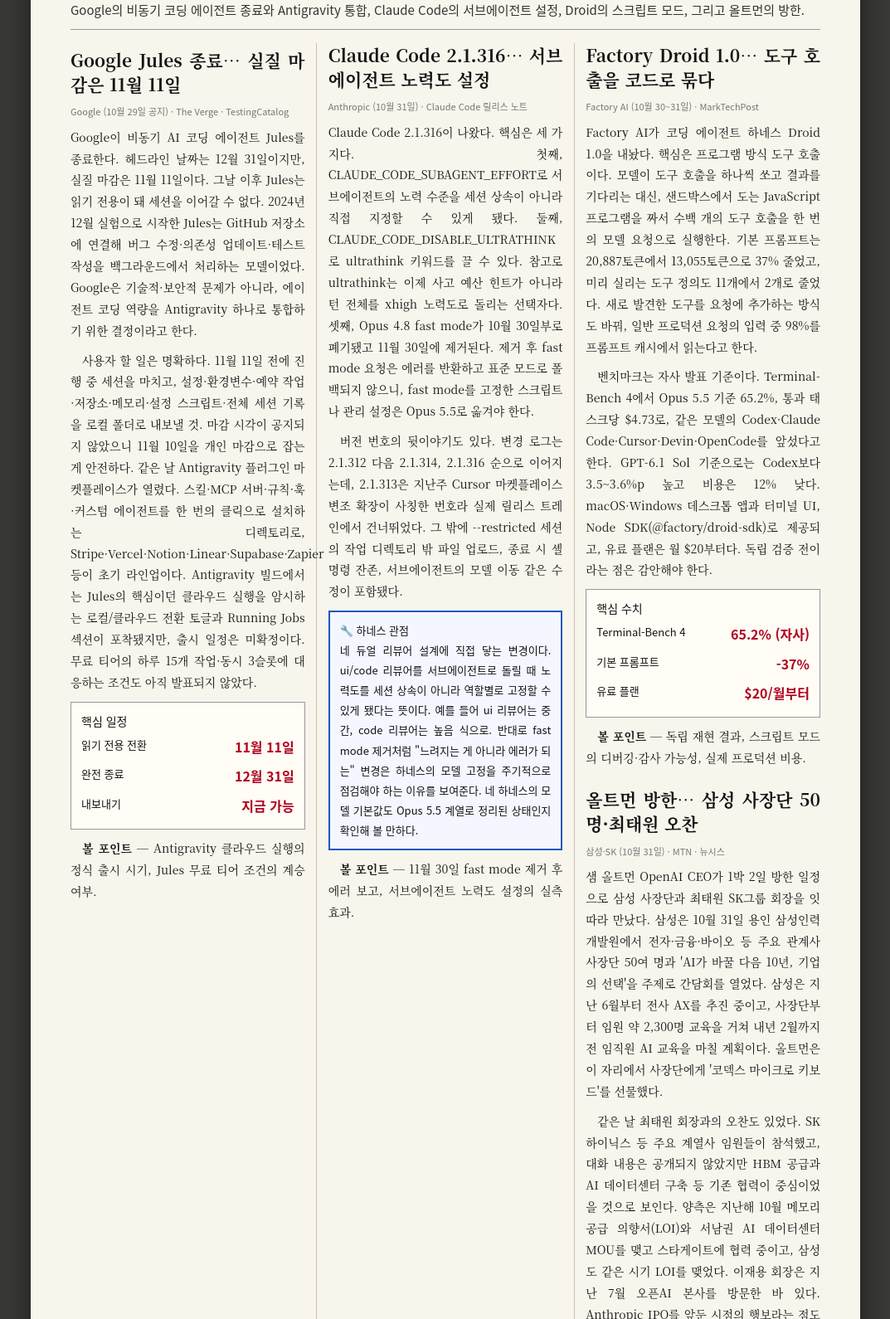
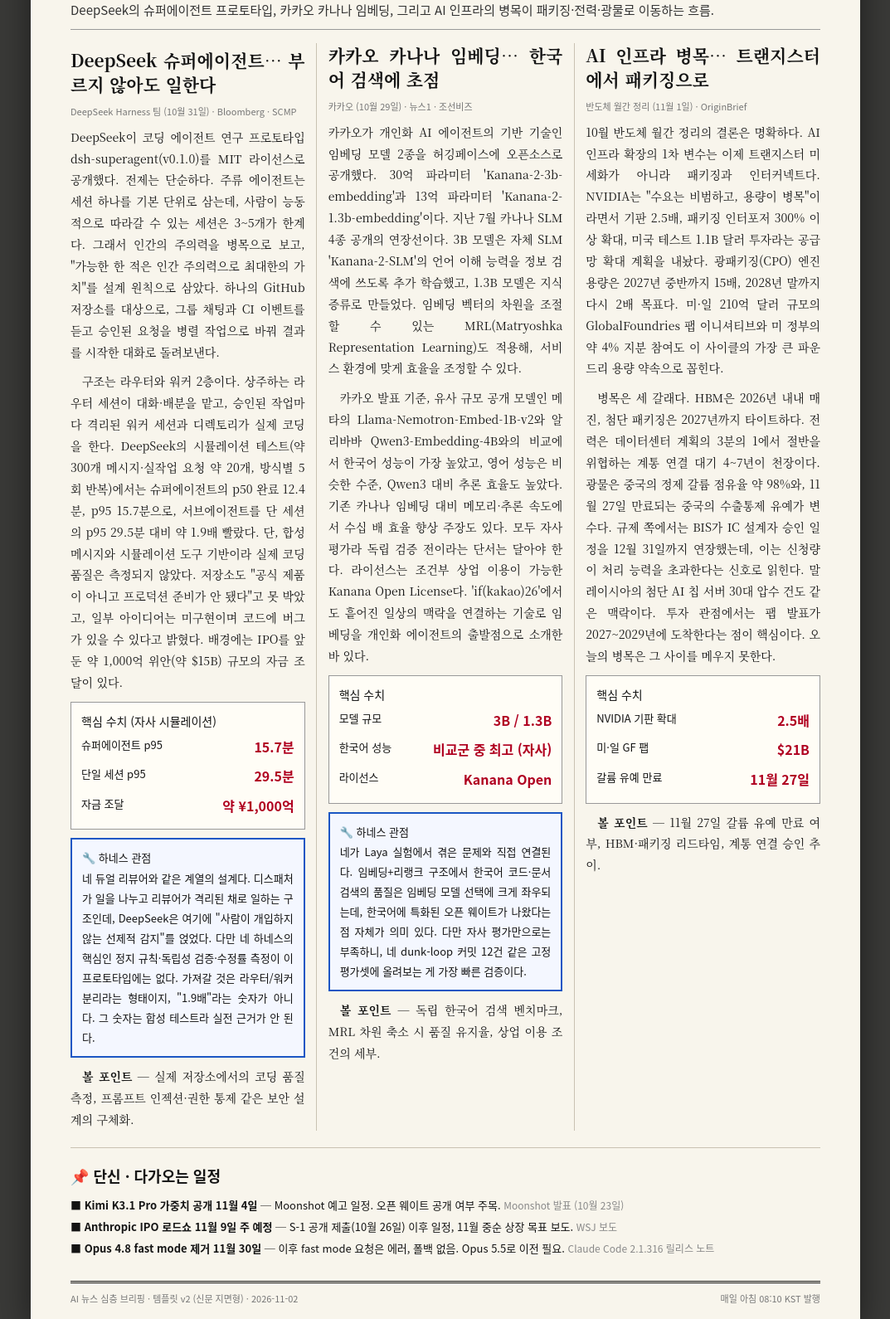
Before and after one commit to dustfactory/ai-news-briefing, a plain HTML site: page index.html in a window 1280 px wide. Shown: the part 342-1932 px from the top of the page at 83% size, without its empty margins (103-1176 px from the left). Drawn offline with Linux system fonts and the light colour scheme.

Commit message:
2026-11-02 briefing

```diff
--- a/index.html
+++ b/index.html
@@ -3,7 +3,7 @@
 <head>
 <meta charset="UTF-8">
 <meta name="viewport" content="width=device-width, initial-scale=1.0">
-<title>AI 뉴스 심층 브리핑 — 2026년 11월 1일</title>
+<title>AI 뉴스 심층 브리핑 — 2026년 11월 2일</title>
 <style>
 * { margin: 0; padding: 0; box-sizing: border-box;}
 body { background: #3a3a38; font-family: 'Noto Serif CJK KR', 'Batang', serif;}
@@ -56,72 +56,67 @@
 <h1>AI 뉴스 <span class="red">심층 브리핑</span></h1>
 <div class="sub">DEEP DIVE · DAILY</div>
 <div class="rule-double"></div>
-<div class="dateline"><span>2026년 11월 1일 일요일</span><span>독자 · 소프트웨어 개발자 김도유</span><span>불확실한 수치는 '확인 필요'로 표시</span></div>
+<div class="dateline"><span>2026년 11월 2일 월요일</span><span>독자 · 소프트웨어 개발자 김도유</span><span>불확실한 수치는 '확인 필요'로 표시</span></div>
 </div>
 
 <div class="front">
 <div class="lead-kicker">사 설 대 신 · 오 늘 의 1 면 톱</div>
-<div class="lead-head">Jules는 11월 11일에 멈춘다</div>
-<div class="lead-deck">Google의 비동기 코딩 에이전트 종료와 Antigravity 통합, Claude Code의 서브에이전트 설정, Droid의 스크립트 모드, 그리고 올트먼의 방한.</div>
+<div class="lead-head">에이전트의 병목은 이제 사람의 주의력이다</div>
+<div class="lead-deck">DeepSeek의 슈퍼에이전트 프로토타입, 카카오 카나나 임베딩, 그리고 AI 인프라의 병목이 패키징·전력·광물로 이동하는 흐름.</div>
 
 <div class="cols3">
 
 <div class="story">
 <div class="seclabel"></div>
-<div class="storyhead">Google Jules 종료… 실질 마감은 11월 11일</div>
-<div class="byline">Google (10월 29일 공지) · The Verge · TestingCatalog</div>
-<p class="noindent">Google이 비동기 AI 코딩 에이전트 Jules를 종료한다. 헤드라인 날짜는 12월 31일이지만, 실질 마감은 11월 11일이다. 그날 이후 Jules는 읽기 전용이 돼 세션을 이어갈 수 없다. 2024년 12월 실험으로 시작한 Jules는 GitHub 저장소에 연결해 버그 수정·의존성 업데이트·테스트 작성을 백그라운드에서 처리하는 모델이었다. Google은 기술적·보안적 문제가 아니라, 에이전트 코딩 역량을 Antigravity 하나로 통합하기 위한 결정이라고 한다.</p>
-<p>사용자 할 일은 명확하다. 11월 11일 전에 진행 중 세션을 마치고, 설정·환경변수·예약 작업·저장소·메모리·설정 스크립트·전체 세션 기록을 로컬 폴더로 내보낼 것. 마감 시각이 공지되지 않았으니 11월 10일을 개인 마감으로 잡는 게 안전하다. 같은 날 Antigravity 플러그인 마켓플레이스가 열렸다. 스킬·MCP 서버·규칙·훅·커스텀 에이전트를 한 번의 클릭으로 설치하는 디렉토리로, Stripe·Vercel·Notion·Linear·Supabase·Zapier 등이 초기 라인업이다. Antigravity 빌드에서는 Jules의 핵심이던 클라우드 실행을 암시하는 로컬/클라우드 전환 토글과 Running Jobs 섹션이 포착됐지만, 출시 일정은 미확정이다. 무료 티어의 하루 15개 작업·동시 3슬롯에 대응하는 조건도 아직 발표되지 않았다.</p>
+<div class="storyhead">DeepSeek 슈퍼에이전트… 부르지 않아도 일한다</div>
+<div class="byline">DeepSeek Harness 팀 (10월 31일) · Bloomberg · SCMP</div>
+<p class="noindent">DeepSeek이 코딩 에이전트 연구 프로토타입 dsh-superagent(v0.1.0)를 MIT 라이선스로 공개했다. 전제는 단순하다. 주류 에이전트는 세션 하나를 기본 단위로 삼는데, 사람이 능동적으로 따라갈 수 있는 세션은 3~5개가 한계다. 그래서 인간의 주의력을 병목으로 보고, "가능한 한 적은 인간 주의력으로 최대한의 가치"를 설계 원칙으로 삼았다. 하나의 GitHub 저장소를 대상으로, 그룹 채팅과 CI 이벤트를 듣고 승인된 요청을 병렬 작업으로 바꿔 결과를 시작한 대화로 돌려보낸다.</p>
+<p>구조는 라우터와 워커 2층이다. 상주하는 라우터 세션이 대화·배분을 맡고, 승인된 작업마다 격리된 워커 세션과 디렉토리가 실제 코딩을 한다. DeepSeek의 시뮬레이션 테스트(약 300개 메시지·실작업 요청 약 20개, 방식별 5회 반복)에서는 슈퍼에이전트의 p50 완료 12.4분, p95 15.7분으로, 서브에이전트를 단 세션의 p95 29.5분 대비 약 1.9배 빨랐다. 단, 합성 메시지와 시뮬레이션 도구 기반이라 실제 코딩 품질은 측정되지 않았다. 저장소도 "공식 제품이 아니고 프로덕션 준비가 안 됐다"고 못 박았고, 일부 아이디어는 미구현이며 코드에 버그가 있을 수 있다고 밝혔다. 배경에는 IPO를 앞둔 약 1,000억 위안(약 $15B) 규모의 자금 조달이 있다.</p>
 <div class="figbox">
-<div class="t">핵심 일정</div>
-<div class="figrow"><span>읽기 전용 전환</span><b>11월 11일</b></div>
-<div class="figrow"><span>완전 종료</span><b>12월 31일</b></div>
-<div class="figrow"><span>내보내기</span><b>지금 가능</b></div>
+<div class="t">핵심 수치 (자사 시뮬레이션)</div>
+<div class="figrow"><span>슈퍼에이전트 p95</span><b>15.7분</b></div>
+<div class="figrow"><span>단일 세션 p95</span><b>29.5분</b></div>
+<div class="figrow"><span>자금 조달</span><b>약 ¥1,000억</b></div>
 </div>
-<p><b>볼 포인트</b> ─ Antigravity 클라우드 실행의 정식 출시 시기, Jules 무료 티어 조건의 계승 여부.</p>
+<div class="harnessbox">
+<div class="t">🔧 하네스 관점</div>
+네 듀얼 리뷰어와 같은 계열의 설계다. 디스패처가 일을 나누고 리뷰어가 격리된 채로 일하는 구조인데, DeepSeek은 여기에 "사람이 개입하지 않는 선제적 감지"를 얹었다. 다만 네 하네스의 핵심인 정지 규칙·독립성 검증·수정률 측정이 이 프로토타입에는 없다. 가져갈 것은 라우터/워커 분리라는 형태이지, "1.9배"라는 숫자가 아니다. 그 숫자는 합성 테스트라 실전 근거가 안 된다.
+</div>
+<p><b>볼 포인트</b> ─ 실제 저장소에서의 코딩 품질 측정, 프롬프트 인젝션·권한 통제 같은 보안 설계의 구체화.</p>
 </div>
 
 <div class="story">
 <div class="seclabel"></div>
-<div class="storyhead">Claude Code 2.1.316… 서브에이전트 노력도 설정</div>
-<div class="byline">Anthropic (10월 31일) · Claude Code 릴리스 노트</div>
-<p class="noindent">Claude Code 2.1.316이 나왔다. 핵심은 세 가지다. 첫째, CLAUDE_CODE_SUBAGENT_EFFORT로 서브에이전트의 노력 수준을 세션 상속이 아니라 직접 지정할 수 있게 됐다. 둘째, CLAUDE_CODE_DISABLE_ULTRATHINK로 ultrathink 키워드를 끌 수 있다. 참고로 ultrathink는 이제 사고 예산 힌트가 아니라 턴 전체를 xhigh 노력도로 돌리는 선택자다. 셋째, Opus 4.8 fast mode가 10월 30일부로 폐기됐고 11월 30일에 제거된다. 제거 후 fast mode 요청은 에러를 반환하고 표준 모드로 폴백되지 않으니, fast mode를 고정한 스크립트나 관리 설정은 Opus 5.5로 옮겨야 한다.</p>
-<p>버전 번호의 뒷이야기도 있다. 변경 로그는 2.1.312 다음 2.1.314, 2.1.316 순으로 이어지는데, 2.1.313은 지난주 Cursor 마켓플레이스 변조 확장이 사칭한 번호라 실제 릴리스 트레인에서 건너뛰었다. 그 밖에 --restricted 세션의 작업 디렉토리 밖 파일 업로드, 종료 시 셸 명령 잔존, 서브에이전트의 모델 이동 같은 수정이 포함됐다.</p>
+<div class="storyhead">카카오 카나나 임베딩… 한국어 검색에 초점</div>
+<div class="byline">카카오 (10월 29일) · 뉴스1 · 조선비즈</div>
+<p class="noindent">카카오가 개인화 AI 에이전트의 기반 기술인 임베딩 모델 2종을 허깅페이스에 오픈소스로 공개했다. 30억 파라미터 'Kanana-2-3b-embedding'과 13억 파라미터 'Kanana-2-1.3b-embedding'이다. 지난 7월 카나나 SLM 4종 공개의 연장선이다. 3B 모델은 자체 SLM 'Kanana-2-SLM'의 언어 이해 능력을 정보 검색에 쓰도록 추가 학습했고, 1.3B 모델은 지식 증류로 만들었다. 임베딩 벡터의 차원을 조절할 수 있는 MRL(Matryoshka Representation Learning)도 적용해, 서비스 환경에 맞게 효율을 조정할 수 있다.</p>
+<p>카카오 발표 기준, 유사 규모 공개 모델인 메타의 Llama-Nemotron-Embed-1B-v2와 알리바바 Qwen3-Embedding-4B와의 비교에서 한국어 성능이 가장 높았고, 영어 성능은 비슷한 수준, Qwen3 대비 추론 효율도 높았다. 기존 카나나 임베딩 대비 메모리·추론 속도에서 수십 배 효율 향상 주장도 있다. 모두 자사 평가라 독립 검증 전이라는 단서는 달아야 한다. 라이선스는 조건부 상업 이용이 가능한 Kanana Open License다. 'if(kakao)26'에서도 흩어진 일상의 맥락을 연결하는 기술로 임베딩을 개인화 에이전트의 출발점으로 소개한 바 있다.</p>
+<div class="figbox">
+<div class="t">핵심 수치</div>
+<div class="figrow"><span>모델 규모</span><b>3B / 1.3B</b></div>
+<div class="figrow"><span>한국어 성능</span><b>비교군 중 최고 (자사)</b></div>
+<div class="figrow"><span>라이선스</span><b>Kanana Open</b></div>
+</div>
 <div class="harnessbox">
 <div class="t">🔧 하네스 관점</div>
-네 듀얼 리뷰어 설계에 직접 닿는 변경이다. ui/code 리뷰어를 서브에이전트로 돌릴 때 노력도를 세션 상속이 아니라 역할별로 고정할 수 있게 됐다는 뜻이다. 예를 들어 ui 리뷰어는 중간, code 리뷰어는 높음 식으로. 반대로 fast mode 제거처럼 "느려지는 게 아니라 에러가 되는" 변경은 하네스의 모델 고정을 주기적으로 점검해야 하는 이유를 보여준다. 네 하네스의 모델 기본값도 Opus 5.5 계열로 정리된 상태인지 확인해 볼 만하다.
+네가 Laya 실험에서 겪은 문제와 직접 연결된다. 임베딩+리랭크 구조에서 한국어 코드·문서 검색의 품질은 임베딩 모델 선택에 크게 좌우되는데, 한국어에 특화된 오픈 웨이트가 나왔다는 점 자체가 의미 있다. 다만 자사 평가만으로는 부족하니, 네 dunk-loop 커밋 12건 같은 고정 평가셋에 올려보는 게 가장 빠른 검증이다.
 </div>
-<p><b>볼 포인트</b> ─ 11월 30일 fast mode 제거 후 에러 보고, 서브에이전트 노력도 설정의 실측 효과.</p>
+<p><b>볼 포인트</b> ─ 독립 한국어 검색 벤치마크, MRL 차원 축소 시 품질 유지율, 상업 이용 조건의 세부.</p>
 </div>
 
 <div class="story">
 <div class="seclabel"></div>
-<div class="storyhead">Factory Droid 1.0… 도구 호출을 코드로 묶다</div>
-<div class="byline">Factory AI (10월 30~31일) · MarkTechPost</div>
-<p class="noindent">Factory AI가 코딩 에이전트 하네스 Droid 1.0을 내놨다. 핵심은 프로그램 방식 도구 호출이다. 모델이 도구 호출을 하나씩 쏘고 결과를 기다리는 대신, 샌드박스에서 도는 JavaScript 프로그램을 짜서 수백 개의 도구 호출을 한 번의 모델 요청으로 실행한다. 기본 프롬프트는 20,887토큰에서 13,055토큰으로 37% 줄었고, 미리 실리는 도구 정의도 11개에서 2개로 줄었다. 새로 발견한 도구를 요청에 추가하는 방식도 바꿔, 일반 프로덕션 요청의 입력 중 98%를 프롬프트 캐시에서 읽는다고 한다.</p>
-<p>벤치마크는 자사 발표 기준이다. Terminal-Bench 4에서 Opus 5.5 기준 65.2%, 통과 태스크당 $4.73로, 같은 모델의 Codex·Claude Code·Cursor·Devin·OpenCode를 앞섰다고 한다. GPT-6.1 Sol 기준으로는 Codex보다 3.5~3.6%p 높고 비용은 12% 낮다. macOS·Windows 데스크톱 앱과 터미널 UI, Node SDK(@factory/droid-sdk)로 제공되고, 유료 플랜은 월 $20부터다. 독립 검증 전이라는 점은 감안해야 한다.</p>
+<div class="storyhead">AI 인프라 병목… 트랜지스터에서 패키징으로</div>
+<div class="byline">반도체 월간 정리 (11월 1일) · OriginBrief</div>
+<p class="noindent">10월 반도체 월간 정리의 결론은 명확하다. AI 인프라 확장의 1차 변수는 이제 트랜지스터 미세화가 아니라 패키징과 인터커넥트다. NVIDIA는 "수요는 비범하고, 용량이 병목"이라면서 기판 2.5배, 패키징 인터포저 300% 이상 확대, 미국 테스트 1.1B 달러 투자라는 공급망 확대 계획을 내놨다. 광패키징(CPO) 엔진 용량은 2027년 중반까지 15배, 2028년 말까지 다시 2배 목표다. 미·일 210억 달러 규모의 GlobalFoundries 팹 이니셔티브와 미 정부의 약 4% 지분 참여도 이 사이클의 가장 큰 파운드리 용량 약속으로 꼽힌다.</p>
+<p>병목은 세 갈래다. HBM은 2026년 내내 매진, 첨단 패키징은 2027년까지 타이트하다. 전력은 데이터센터 계획의 3분의 1에서 절반을 위협하는 계통 연결 대기 4~7년이 천장이다. 광물은 중국의 정제 갈륨 점유율 약 98%와, 11월 27일 만료되는 중국의 수출통제 유예가 변수다. 규제 쪽에서는 BIS가 IC 설계자 승인 일정을 12월 31일까지 연장했는데, 이는 신청량이 처리 능력을 초과한다는 신호로 읽힌다. 말레이시아의 첨단 AI 칩 서버 30대 압수 건도 같은 맥락이다. 투자 관점에서는 팹 발표가 2027~2029년에 도착한다는 점이 핵심이다. 오늘의 병목은 그 사이를 메우지 못한다.</p>
 <div class="figbox">
 <div class="t">핵심 수치</div>
-<div class="figrow"><span>Terminal-Bench 4</span><b>65.2% (자사)</b></div>
-<div class="figrow"><span>기본 프롬프트</span><b>-37%</b></div>
-<div class="figrow"><span>유료 플랜</span><b>$20/월부터</b></div>
+<div class="figrow"><span>NVIDIA 기판 확대</span><b>2.5배</b></div>
+<div class="figrow"><span>미·일 GF 팹</span><b>$21B</b></div>
+<div class="figrow"><span>갈륨 유예 만료</span><b>11월 27일</b></div>
 </div>
-<p><b>볼 포인트</b> ─ 독립 재현 결과, 스크립트 모드의 디버깅·감사 가능성, 실제 프로덕션 비용.</p>
-</div>
-
-<div class="story">
-<div class="seclabel"></div>
-<div class="storyhead">올트먼 방한… 삼성 사장단 50명·최태원 오찬</div>
-<div class="byline">삼성·SK (10월 31일) · MTN · 뉴시스</div>
-<p class="noindent">샘 올트먼 OpenAI CEO가 1박 2일 방한 일정으로 삼성 사장단과 최태원 SK그룹 회장을 잇따라 만났다. 삼성은 10월 31일 용인 삼성인력개발원에서 전자·금융·바이오 등 주요 관계사 사장단 50여 명과 'AI가 바꿀 다음 10년, 기업의 선택'을 주제로 간담회를 열었다. 삼성은 지난 6월부터 전사 AX를 추진 중이고, 사장단부터 임원 약 2,300명 교육을 거쳐 내년 2월까지 전 임직원 AI 교육을 마칠 계획이다. 올트먼은 이 자리에서 사장단에게 '코덱스 마이크로 키보드'를 선물했다.</p>
-<p>같은 날 최태원 회장과의 오찬도 있었다. SK하이닉스 등 주요 계열사 임원들이 참석했고, 대화 내용은 공개되지 않았지만 HBM 공급과 AI 데이터센터 구축 등 기존 협력이 중심이었을 것으로 보인다. 양측은 지난해 10월 메모리 공급 의향서(LOI)와 서남권 AI 데이터센터 MOU를 맺고 스타게이트에 협력 중이고, 삼성도 같은 시기 LOI를 맺었다. 이재용 회장은 지난 7월 오픈AI 본사를 방문한 바 있다. Anthropic IPO를 앞둔 시점의 행보라는 점도 맥락이다.</p>
-<div class="figbox">
-<div class="t">핵심 수치</div>
-<div class="figrow"><span>삼성 간담회 참석</span><b>사장단 50여 명</b></div>
-<div class="figrow"><span>삼성 임원 교육</span><b>약 2,300명</b></div>
-<div class="figrow"><span>전 임직원 교육 완료</span><b>2027년 2월 목표</b></div>
-</div>
-<p><b>볼 포인트</b> ─ LOI·MOU의 구체 사업화 발표 여부, 스타게이트 관련 국내 수주 소식.</p>
+<p><b>볼 포인트</b> ─ 11월 27일 갈륨 유예 만료 여부, HBM·패키징 리드타임, 계통 연결 승인 추이.</p>
 </div>
 
 </div><!-- /cols3 -->
@@ -130,7 +125,7 @@
 
 <div class="briefhead">📌 단신 · 다가오는 일정</div>
 <div class="briefs">
-■ <b>Kimi K3.1 Pro 가중치 공개 예정 11월 4일</b> ─ Moonshot이 예고한 일정. 오픈 웨이트 공개 여부 주목. <span style="color:#888;font-size:12px">Moonshot 발표 (10월 23일)</span><br>
+■ <b>Kimi K3.1 Pro 가중치 공개 11월 4일</b> ─ Moonshot 예고 일정. 오픈 웨이트 공개 여부 주목. <span style="color:#888;font-size:12px">Moonshot 발표 (10월 23일)</span><br>
 ■ <b>Anthropic IPO 로드쇼 11월 9일 주 예정</b> ─ S-1 공개 제출(10월 26일) 이후 일정, 11월 중순 상장 목표 보도. <span style="color:#888;font-size:12px">WSJ 보도</span><br>
 ■ <b>Opus 4.8 fast mode 제거 11월 30일</b> ─ 이후 fast mode 요청은 에러, 폴백 없음. Opus 5.5로 이전 필요. <span style="color:#888;font-size:12px">Claude Code 2.1.316 릴리스 노트</span>
 </div>
@@ -138,7 +133,7 @@
 </div><!-- /front -->
 
 <div class="colophon">
-<span>AI 뉴스 심층 브리핑 · 템플릿 v2 (신문 지면형) · 2026-11-01</span>
+<span>AI 뉴스 심층 브리핑 · 템플릿 v2 (신문 지면형) · 2026-11-02</span>
 <span>매일 아침 08:10 KST 발행</span>
 </div>
 
```
Also changed, not shown: 2026-11-02.html (added, +142 -0 lines).
